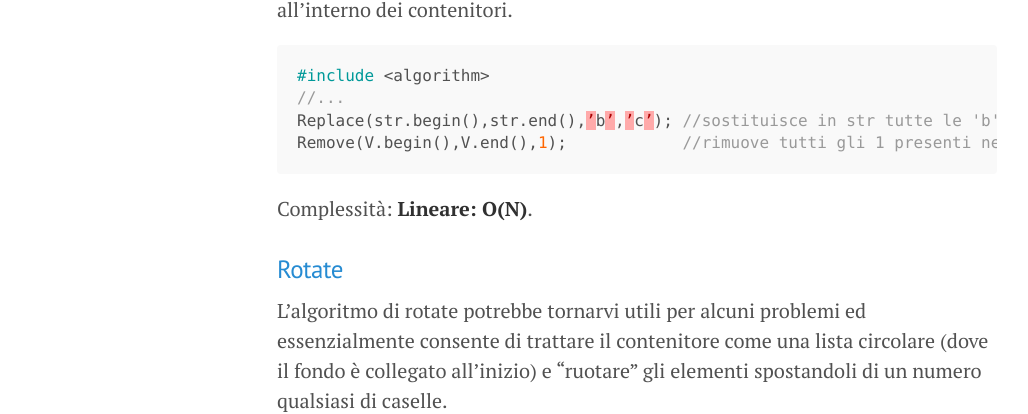
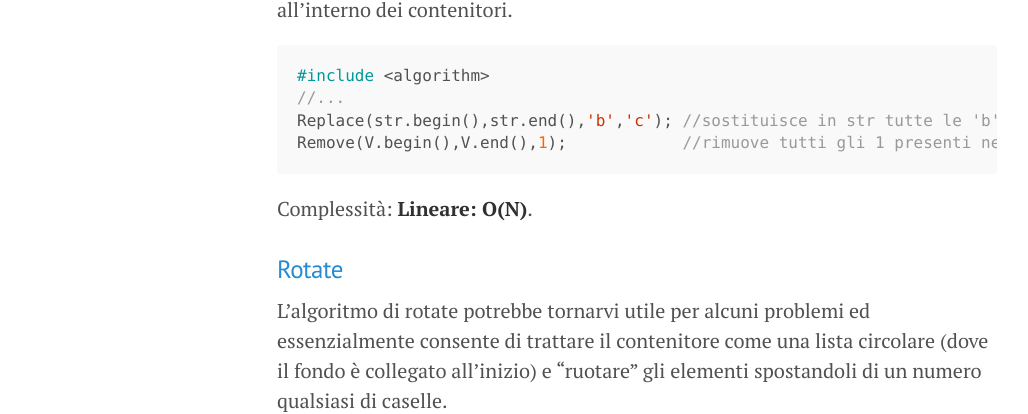
Before and after one commit to ABeltramo/PreparazioneOII, a Jekyll site: the page built from _chapters/3.2-STL.md, in a window 1280 px wide and 900 px high, scrolled down 1926 px. Shown: the part 149-563 px from the top of the window, without its empty margins (3-1031 px from the left). Built offline with Jekyll 4.4.1, drawn with Linux system fonts in a browser that asks for light colours.

Commit message:
Correzioni

````diff
--- a/_chapters/3.2-STL.md
+++ b/_chapters/3.2-STL.md
@@ -9,7 +9,7 @@
 Gli algoritmi sono spesso definiti come funzioni template in modo che essi siano indipendenti dal tipo usato. In questo modo una ```sort()``` (per fare un esempio) può ordinare sia interi che stringhe semplicemente confrontandoli.
 Quelli qui proposti sono una scelta di quelli che possono risultare più utili per risolvere i problemi che vi troverete ad affrontare alle olimpiadi.
 
-### [Find](www.cplusplus.com/reference/algorithm/find/)
+### [Find](http://www.cplusplus.com/reference/algorithm/find/)
 
 Ricerca in un contenitore un dato e restituisce un iteratore alla posizione del dato oppure se non lo trova ```Container.end()```.
 Find necessita di 3 argomenti in input: iteratore di inizio, iteratore di fine e valore da ricercare.
@@ -28,7 +28,7 @@
 
 Tempo di esecuzione della ricerca: **Lineare: O(N)**.
 
-### [Search](www.cplusplus.com/reference/algorithm/search/)
+### [Search](http://www.cplusplus.com/reference/algorithm/search/)
 
 Ricerca una sequenza all'interno di un contenitore. Può essere usata come la Find per cercare un singolo valore oppure per cercare più valori contigui.
 Search necessità di 4 parametri in input: iteratore di inizio e fine del contenitore in cui effettuare la ricerca ed iteratore di inizio e fine del contenitore da ricercare.
@@ -49,7 +49,7 @@
 **NB**: mentre per il primo contenitore passiamo degli iteratori per il secondo passiamo l'inizio e la posizione di fine del vettore. In entrambi i casi l'algoritmo [funziona](http://i2.ytimg.com/vi/5GZcCLfeH28/hqdefault.jpg).
 Tempo di esecuzione della ricerca: **Lineare: O(N*M)** dove N è la dimensione del primo contenitore ed M è la dimensione del secondo.
 
-### [Copy](www.cplusplus.com/reference/algorithm/copy/)
+### [Copy](http://www.cplusplus.com/reference/algorithm/copy/)
 
 L'algoritmo copy [copia](http://i2.kym-cdn.com/photos/images/facebook/000/210/119/9b3.png) una sequenza all'interno di un altra. Può sembrare un algoritmo con poco senso ma vi lascio questo esempio per farvi capire la potenza e la semplicità di alcuni costrutti C++.
 
@@ -62,22 +62,22 @@
         // Se al posto di cout mettete una variabile ofstream scrive su file
 ```
 
-### [Replace](www.cplusplus.com/reference/algorithm/replace/) e [Remove](www.cplusplus.com/reference/algorithm/remove/)
+### [Replace](http://www.cplusplus.com/reference/algorithm/replace/) e [Remove](http://www.cplusplus.com/reference/algorithm/remove/)
 
 Come suggeriscono i nomi dei metodi vanno a Sostituire ed a Rimuovere all'interno dei contenitori.
 
 ```c++
 #include <algorithm>
 //...
-Replace(str.begin(),str.end(),’b’,’c’); //sostituisce in str tutte le 'b' con 'c'
+Replace(str.begin(),str.end(),'b','c'); //sostituisce in str tutte le 'b' con 'c'
 Remove(V.begin(),V.end(),1);            //rimuove tutti gli 1 presenti nel vettore
 ```
 
 Complessità: **Lineare: O(N)**.
 
-### [Rotate](www.cplusplus.com/reference/algorithm/rotate/)
+### [Rotate](http://www.cplusplus.com/reference/algorithm/rotate/)
 
-L'algoritmo di rotate potrebbe tornarvi utili per alcuni problemi ed essenzialmente consente di trattare il contenitore come una lista circolare (dove il fondo è collegato all'inizio) e "ruotare" gli elementi spostandoli di un numero qualsiasi di caselle.
+L'algoritmo di rotate potrebbe tornarvi utile per alcuni problemi ed essenzialmente consente di trattare il contenitore come una lista circolare (dove il fondo è collegato all'inizio) e "ruotare" gli elementi spostandoli di un numero qualsiasi di caselle.
 I parametri da passare sono 3: iteratore di inizio della sequenza, iteratore contenente l'elemento che al termine della rotazione sarà posizionato nella prima casella, e l'iteratore di termine della sequenza.
 
 ```c++
@@ -91,7 +91,7 @@
 
 Complessità: lineare, **O(N)**
 
-### [Sort](www.cplusplus.com/reference/algorithm/sort/)
+### [Sort](http://www.cplusplus.com/reference/algorithm/sort/)
 
 L'algoritmo più utile a vostra disposizione: l'ordinamento. Sort ordina *efficientemente* un contenitore in ordine crescente. Non è necessario quindi sapere a memoria merge_sort o quick_sort perchè qualcuno ha deciso di implementare il miglior algoritmo esistente all'interno di una comoda funzione da usare.
 
````
